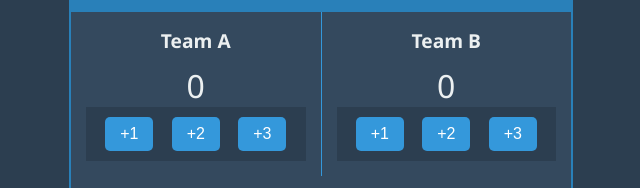
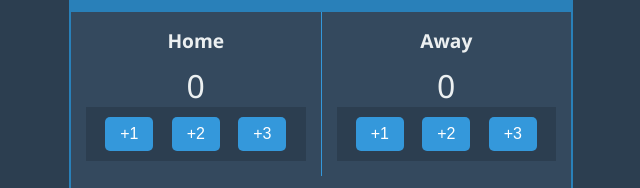
Before and after one commit to markv32/scoreBoard, a plain HTML site: page index.html in a window 1280 px wide. Shown: the part 349-537 px from the top of the page, 319-959 px from the left. Drawn offline with Linux system fonts and the light colour scheme.

Commit message:
updated score header

```diff
--- a/index.html
+++ b/index.html
@@ -17,7 +17,7 @@
 
         <div class="teams-container">
             <div class="team" id="teamA">
-                <div class="team-name">Team A</div>
+                <div class="team-name">Home</div>
                 <div class="score" id="teamAScore">0</div>
                 <div class="buttons">
                     <button class="button" onclick="addScore('teamAScore', 1)">+1</button>
@@ -27,7 +27,7 @@
             </div>
 
             <div class="team" id="teamB">
-                <div class="team-name">Team B</div>
+                <div class="team-name">Away</div>
                 <div class="score" id="teamBScore">0</div>
                 <div class="buttons">
                     <button class="button" onclick="addScore('teamBScore', 1)">+1</button>
```
